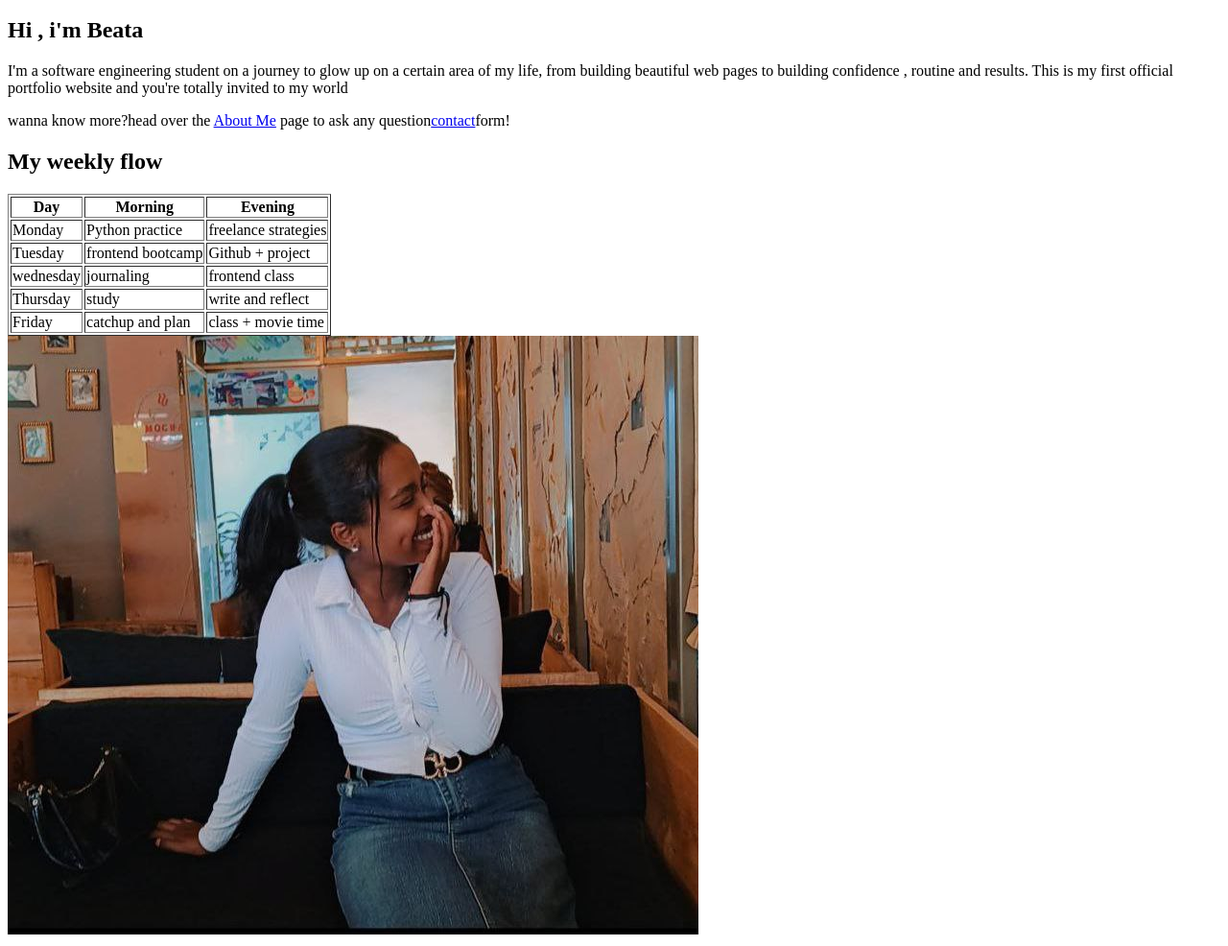
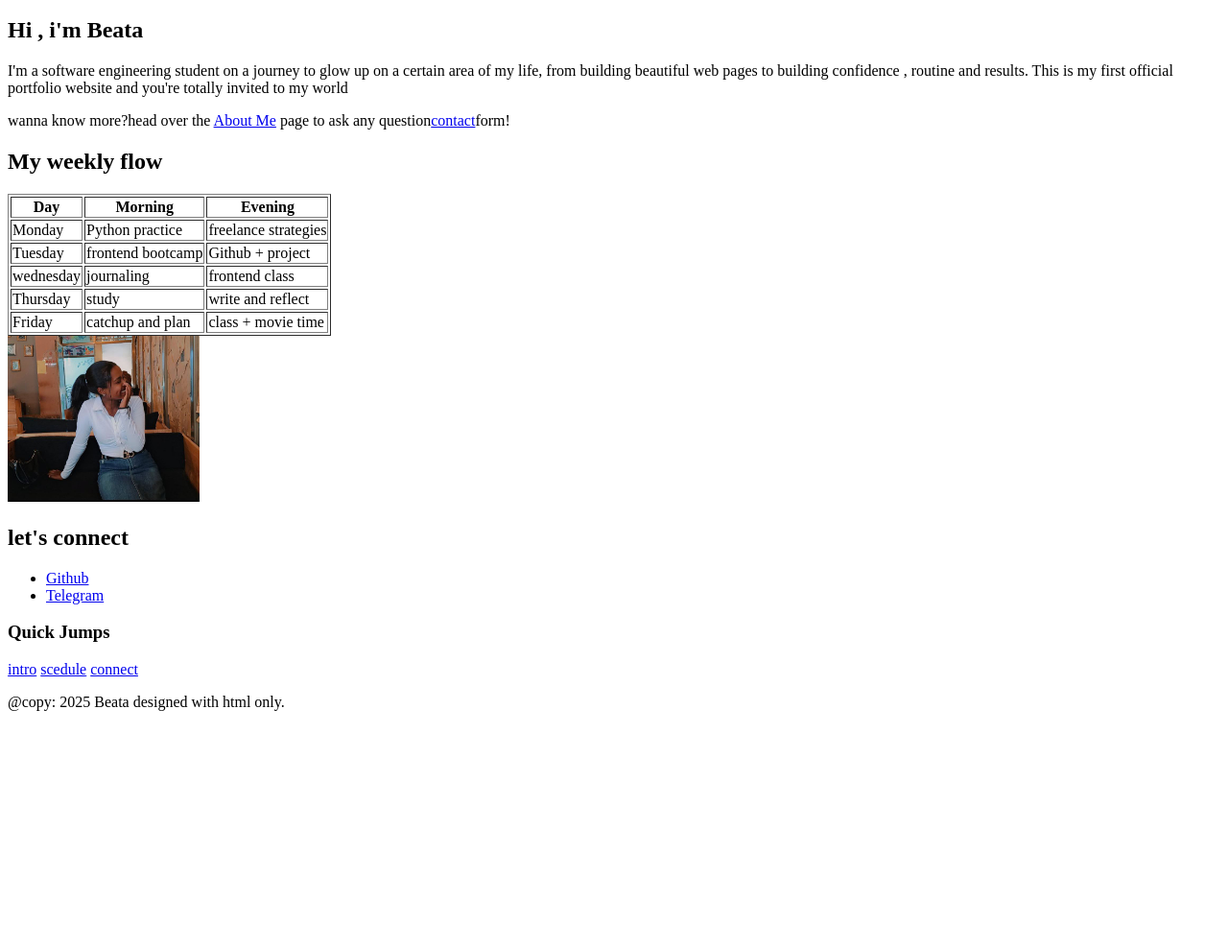
Before and after one commit to beata-teck/my-portfolio, a plain HTML site: page index.html in a window 1280 px wide. Shown: the part 100-1086 px from the top of the page at 96% size. After the commit the page ends 857 px from the top, so only its background shows below. Drawn offline with Linux system fonts and the light colour scheme.

Commit message:
commit my home page

```diff
--- a/index.html
+++ b/index.html
@@ -60,8 +60,29 @@ page to ask any question<a href="contact.html" title="send me a message">contact
     </section>
     <!--Image-->
     <section id="photo">
-        <img src="images/beata.jpg" alt="it is me">
-        <!--external links-->
+        <img src="images/beata.jpg" alt="beata" title="it is me"width="200">
     </section>
+    <!--external link-->
+    <section id="connect">
+        <h2>let's connect</h2>
+        <ul>
+            <li><a href="https://github.com/beata-teck" target="_blank" title="My github acc ">Github</a></li>
+            <li><a href="https://t.me/bata1t" target="_blank" title="My telegram">Telegram</a></li>
+        </ul>
+    </section>
+    <!--internal bookmarks-->
+    <section id="quick jump">
+        <h3>Quick Jumps</h3>
+        <p>
+            <a href="#intro">intro</a>
+            <a href="#scedule">scedule</a>
+            <a href="#connect">connect</a>
+        </p>
+
+    </section>
+    <!--footer-->
+    <footer>
+        <p>@copy: 2025 Beata designed with html only.</p>
+    </footer>
 </body>
 </html>
```
